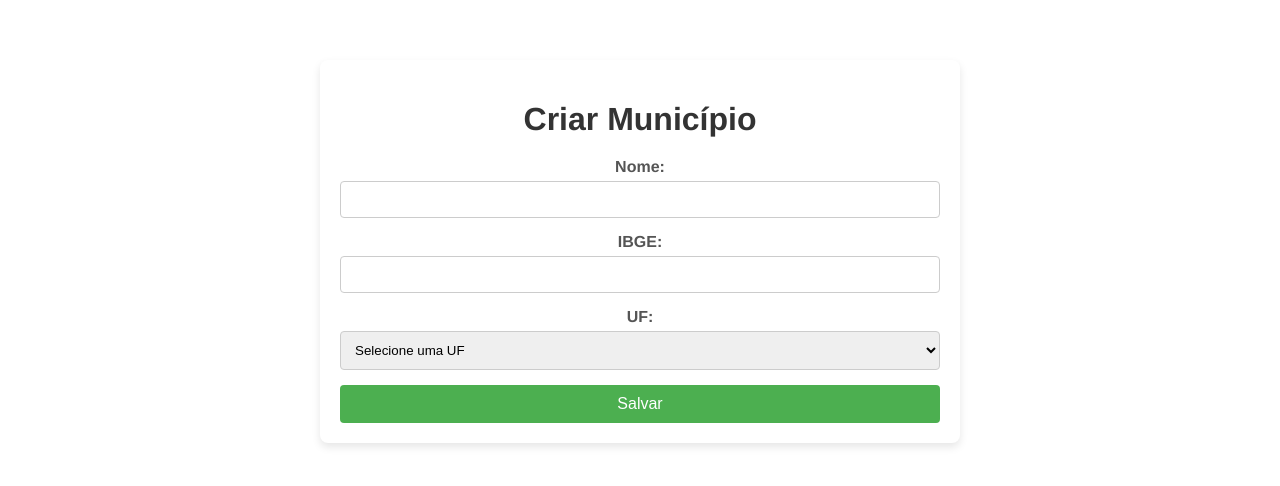
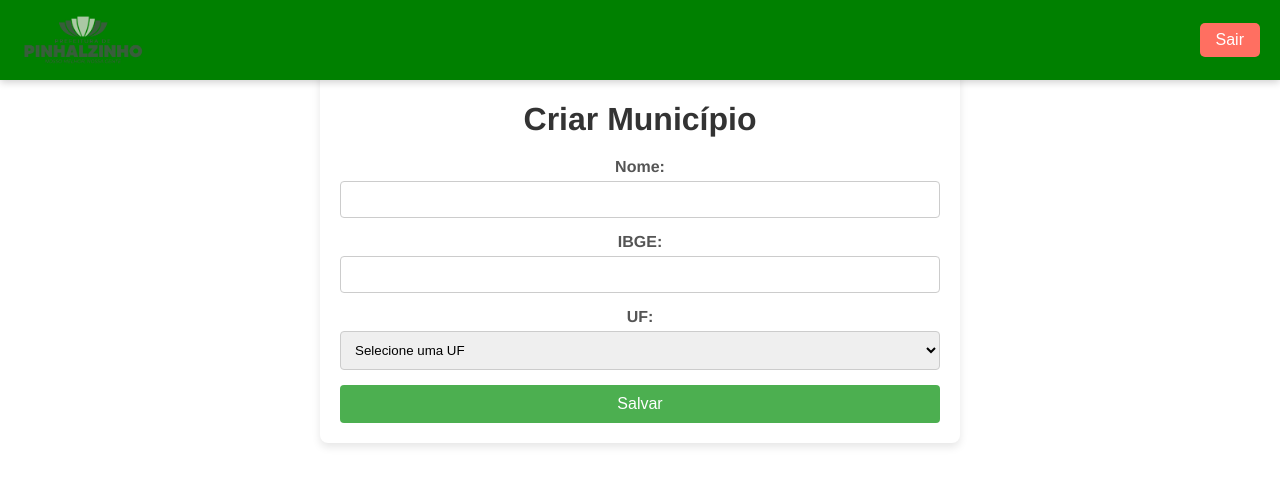
Before and after one commit to cristianfelk/API-HORUS, a Vue app in the folder front-end/: page /municipios/novo in a window 1280 px wide. Shown: the top 486 px of the page. Built offline with nearby package versions, Linux system fonts and the light colour scheme; sample sign-in values are in the browser's storage.

Commit message:
feat: criado navbar e sidebar como componentes

```diff
--- a/front-end/src/components/SideBar.vue
+++ b/front-end/src/components/SideBar.vue
@@ -64,7 +64,7 @@
     flex-direction: column;
     padding-top: 20px;
     position: fixed;
-    top: 60px;
+    top: 80px;
     left: 0;
     bottom: 0;
     box-shadow: 2px 0 8px rgba(0, 0, 0, 0.2);
--- a/front-end/src/views/CreateMunicipio.vue
+++ b/front-end/src/views/CreateMunicipio.vue
@@ -1,5 +1,6 @@
 <template>
   <div class="form-container">
+    <Navbar />
     <h1>Criar Município</h1>
     <form @submit.prevent="postMunicipio">
       <div class="form-group">
@@ -49,7 +50,12 @@
 </template>
 
 <script>
+import Navbar from '../components/NavBar.vue';
+
 export default {
+  components: {
+    Navbar
+  },
   data() {
     return {
       nome: '',
--- a/front-end/src/views/Dashboard.vue
+++ b/front-end/src/views/Dashboard.vue
@@ -18,8 +18,8 @@
 </template>
 
 <script>
-import Navbar from './components/Navbar.vue';
-import SideBar from './components/SideBar.vue';
+import SideBar from '../components/SideBar.vue';
+import Navbar from '../components/NavBar.vue';
 
 export default {
   name: 'Dashboard',
--- a/front-end/src/views/EditMunicipio.vue
+++ b/front-end/src/views/EditMunicipio.vue
@@ -1,5 +1,6 @@
 <template>
   <div class="form-container">
+    <Navbar />
     <h1>Editar Município</h1>
     <form @submit.prevent="updateMunicipio">
       <div class="form-group">
@@ -49,7 +50,12 @@
 </template>
 
 <script>
+import Navbar from '../components/NavBar.vue';
+
 export default {
+  components: {
+    Navbar
+  },
   data() {
     return {
       municipio: {
```
